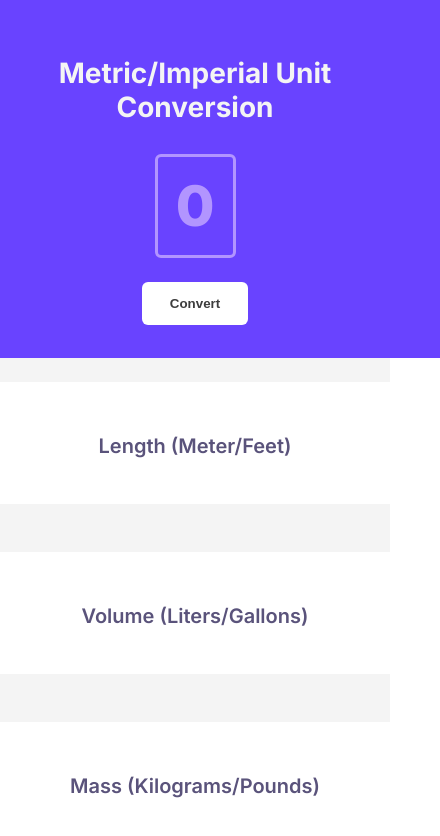
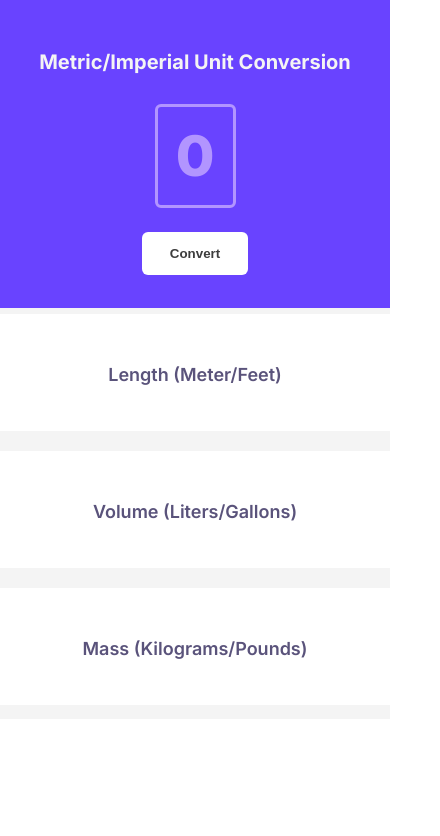
Before and after one commit to marianaeslan/unit-converter, a plain HTML site: page index.html in a window 390 px wide. Shown: the whole page, 440 px wide, since content can reach past the window. Drawn offline with Linux system fonts and the light colour scheme.

Commit message:
fix: responsive on mobile

```diff
--- a/styles.css
+++ b/styles.css
@@ -11,10 +11,13 @@
 body {
     font-family: 'Inter', sans-serif;
     margin: 0;
+    max-width: 100%;
+    overflow-x: hidden;
 }
 
 .wrapper {
-    width: 100%;
+    max-width: 100%;
+    overflow-x: hidden;
     display: flex;
     align-items: center;
     justify-content: center;
@@ -28,7 +31,7 @@ body {
     background-color: var(--primary-color);
     display: flex;
     align-items: center;
-    justify-content: space-between;
+    justify-content: center;
     flex-direction: column;
 }
 
@@ -109,7 +112,7 @@ input[type=number]::-webkit-outer-spin-button {
     width: 100%;
     display: flex;
     align-items: center;
-    justify-content: space-between;
+    justify-content: center;
     flex-direction: column;
     background-color: var(--secondary-color);
 }
@@ -135,3 +138,16 @@ p {
     color: #353535;
     font-size: 14px;
 }
+
+@media (max-width: 430px) {
+    h1{
+        font-size: 20px;
+    }
+    h3 {
+        font-size: 18px;
+    }
+    .result-wrap {
+        margin-bottom: 14px;
+        margin-top: 6px;
+    }
+}
```
